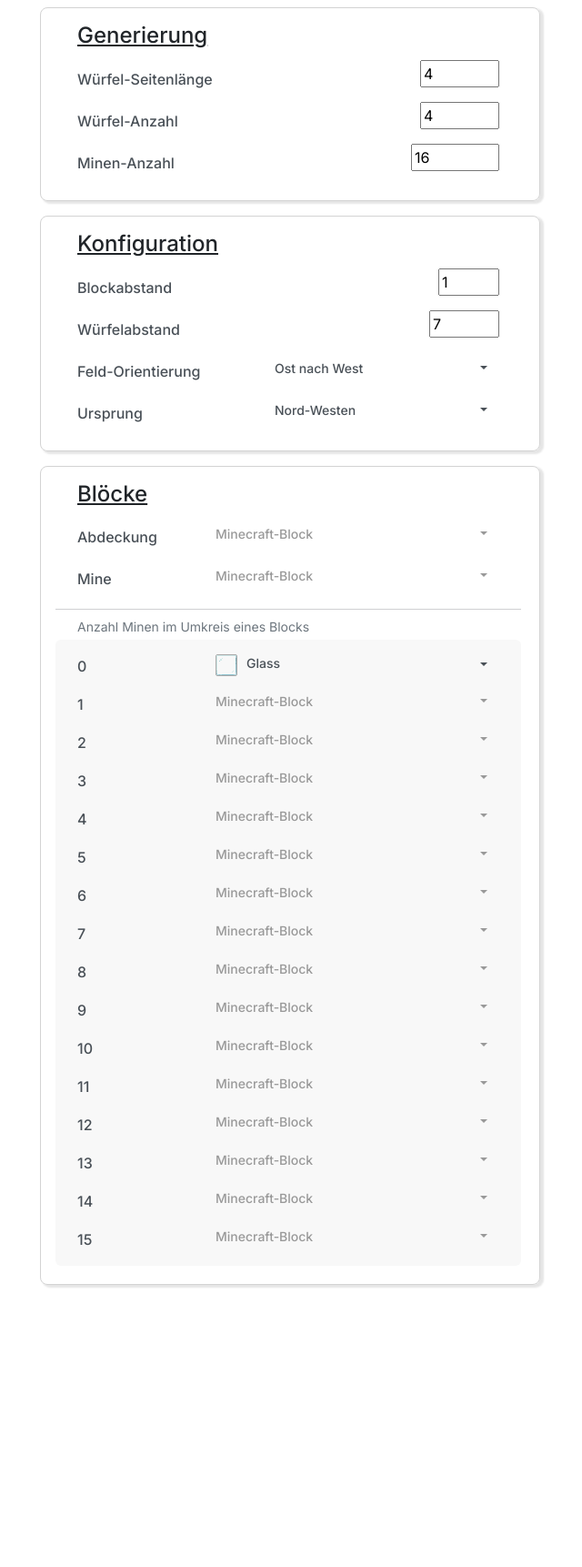
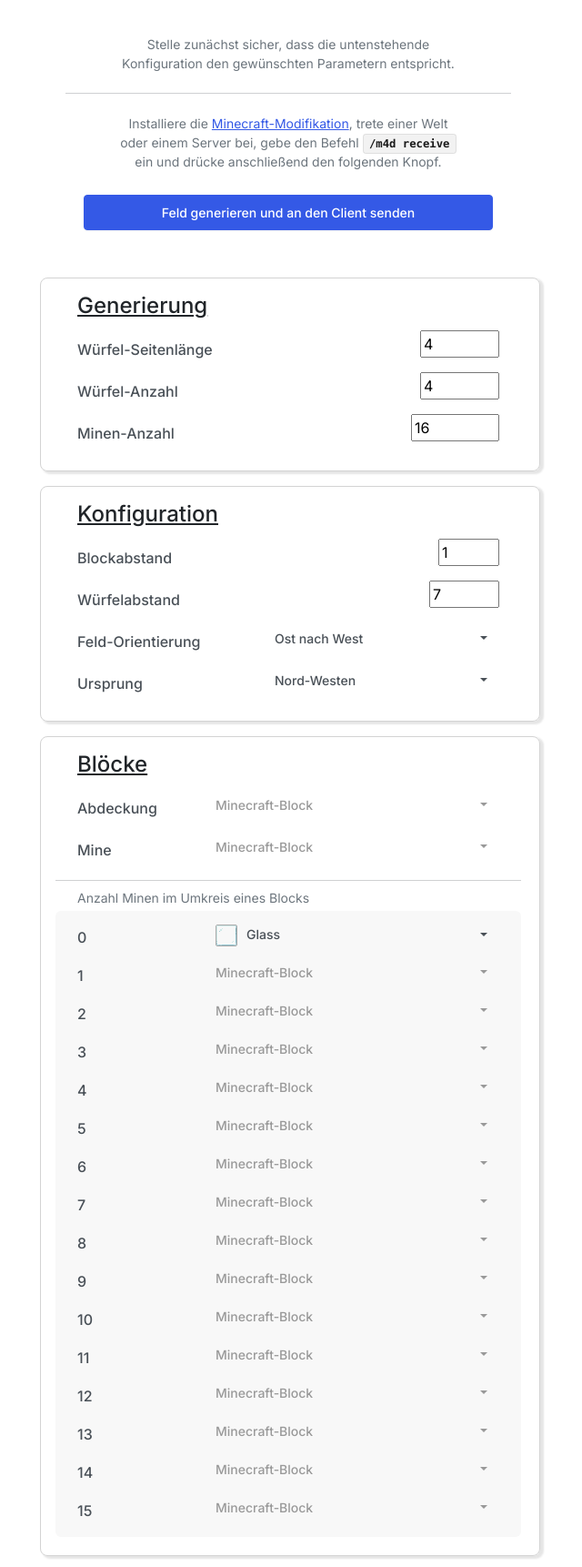
Before and after one commit to jonasberge/minesweeper4d, a Jekyll site: the page built from docs/index.html, in a window 1280 px wide. Shown: the whole page at 91% size, without its empty margins (321-961 px from the left). Built offline with Jekyll 4.4.1, drawn with Linux system fonts in a browser that asks for light colours; nearby versions of some CDN libraries; a script that is not in the unit is left out; before the commit the page ends 1424 px from its top, so only the background shows below that.

Commit message:
Add control block

```diff
--- a/docs/_includes/config-blocks.html
+++ b/docs/_includes/config-blocks.html
@@ -1,4 +1,4 @@
-<div class="container row framed">
+<div class="container row framed framed-outer">
   <div class="container row framed-container">
     <div class="row mb-1">
       <h4><u>Blöcke</u></h4>
--- a/docs/_includes/config-general.html
+++ b/docs/_includes/config-general.html
@@ -1,4 +1,4 @@
-<div class="container row framed">
+<div class="container row framed framed-outer">
   <div class="container row framed-container">
     <div class="row mb-1">
       <h4><u>Konfiguration</u></h4>
--- a/docs/_includes/config-generation.html
+++ b/docs/_includes/config-generation.html
@@ -1,4 +1,4 @@
-<div class="container row framed">
+<div class="container row framed framed-outer">
   <div class="container row framed-container">
     <div class="row mb-1">
       <h4><u>Generierung</u></h4>
--- /dev/null
+++ b/docs/_includes/controls.html
@@ -0,0 +1,23 @@
+<div class="container row framed-outer">
+  <div class="container row framed-container">
+    <div class="row mb-1">
+      <div class="form-text text-center submit-text">
+        Stelle zunächst sicher, dass die untenstehende Konfiguration
+        den gewünschten Parametern entspricht.
+      </div>
+      <hr />
+      <div class="form-text text-center submit-text">
+        Installiere die
+        <a target="_blank" href="https://github.com/vonas/minesweeper4d/releases">Minecraft-Modifikation</a>,
+        trete einer Welt oder einem Server bei,
+        gebe den Befehl <kbd><b>/m4d receive</b></kbd> ein
+        und drücke anschließend den folgenden Knopf.
+      </div>
+    </div>
+    <div class="row mb-1 submit-button">
+      <button type="button" class="btn btn-primary form-control-md">
+        Feld generieren und an den Client senden
+      </button>
+    </div>
+  </div>
+</div>
--- a/docs/assets/css/style.css
+++ b/docs/assets/css/style.css
@@ -66,6 +66,9 @@ hr {
   border: 1px solid lightgray;
   border-radius: 8px;
   box-shadow: 3px 2px 2px 1px rgba(0, 0, 0, 0.1);
+}
+
+.framed-outer {
   margin: .5em 0px;
 }
 
@@ -77,3 +80,25 @@ hr {
 .hidden {
   display: none;
 }
+
+.submit-text {
+  padding-left: 4em;
+  padding-right: 4em;
+  margin-top: 1em;
+  margin-bottom: 1em;
+}
+
+.submit-button {
+  margin-top: .5em;
+  margin-bottom: 2em;
+  padding-left: 2em;
+  padding-right: 2em;
+}
+
+kbd {
+  background-color: rgba(0, 0, 0, 0.05);
+  color: rgba(0, 0, 0, 0.9);
+  border-color: rgba(0, 0, 0, 0.08);
+  border-style: solid;
+  border-width: 1px;
+}
--- a/docs/index.html
+++ b/docs/index.html
@@ -12,6 +12,8 @@ site.blocks.defaults.mine
 
 <div id="main" class="container hidden">
   <div class="row mb-1">
+    {% include controls.html %}
+    <div class="row" style="height: 1em;"></div>
     {% include config-generation.html %}
     {% include config-general.html %}
     {% include config-blocks.html %}
```
